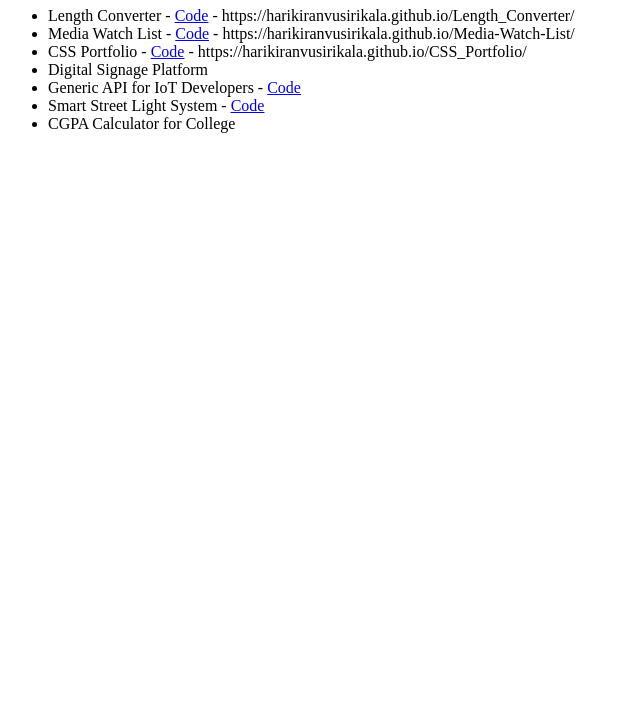
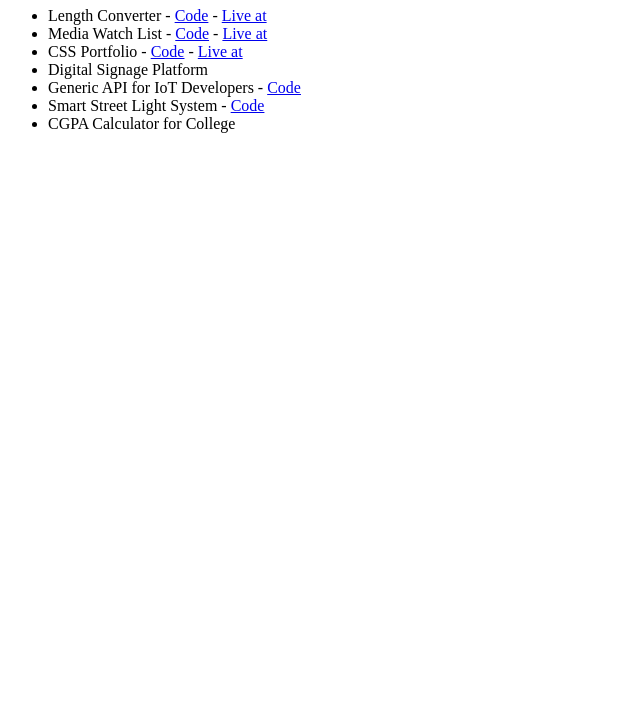
Before and after one commit to harikiranvusirikala/harikiranvusirikala.github.io, a plain HTML site: page index.html in a window 1280 px wide. Shown: the part 73-800 px from the top of the page, without its empty margins (0-640 px from the left). Drawn offline with Linux system fonts and the light colour scheme.

Commit message:
Add links to live URLs

```diff
--- a/index.html
+++ b/index.html
@@ -8,21 +8,30 @@
         <a href="https://github.com/harikiranvusirikala/Length_Converter.git"
           >Code</a
         >
-        - https://harikiranvusirikala.github.io/Length_Converter/
+        -
+        <a href="https://harikiranvusirikala.github.io/Length_Converter/"
+          >Live at</a
+        >
       </li>
       <li>
         Media Watch List -
         <a href="https://github.com/harikiranvusirikala/Media-Watch-List.git"
           >Code</a
         >
-        - https://harikiranvusirikala.github.io/Media-Watch-List/
+        -
+        <a href="https://harikiranvusirikala.github.io/Media-Watch-List/"
+          >Live at</a
+        >
       </li>
       <li>
         CSS Portfolio -
         <a href="https://github.com/harikiranvusirikala/CSS_Portfolio.git"
           >Code</a
         >
-        - https://harikiranvusirikala.github.io/CSS_Portfolio/
+        -
+        <a href="https://harikiranvusirikala.github.io/CSS_Portfolio/"
+          >Live at</a
+        >
       </li>
       <li>Digital Signage Platform</li>
       <li>
```
